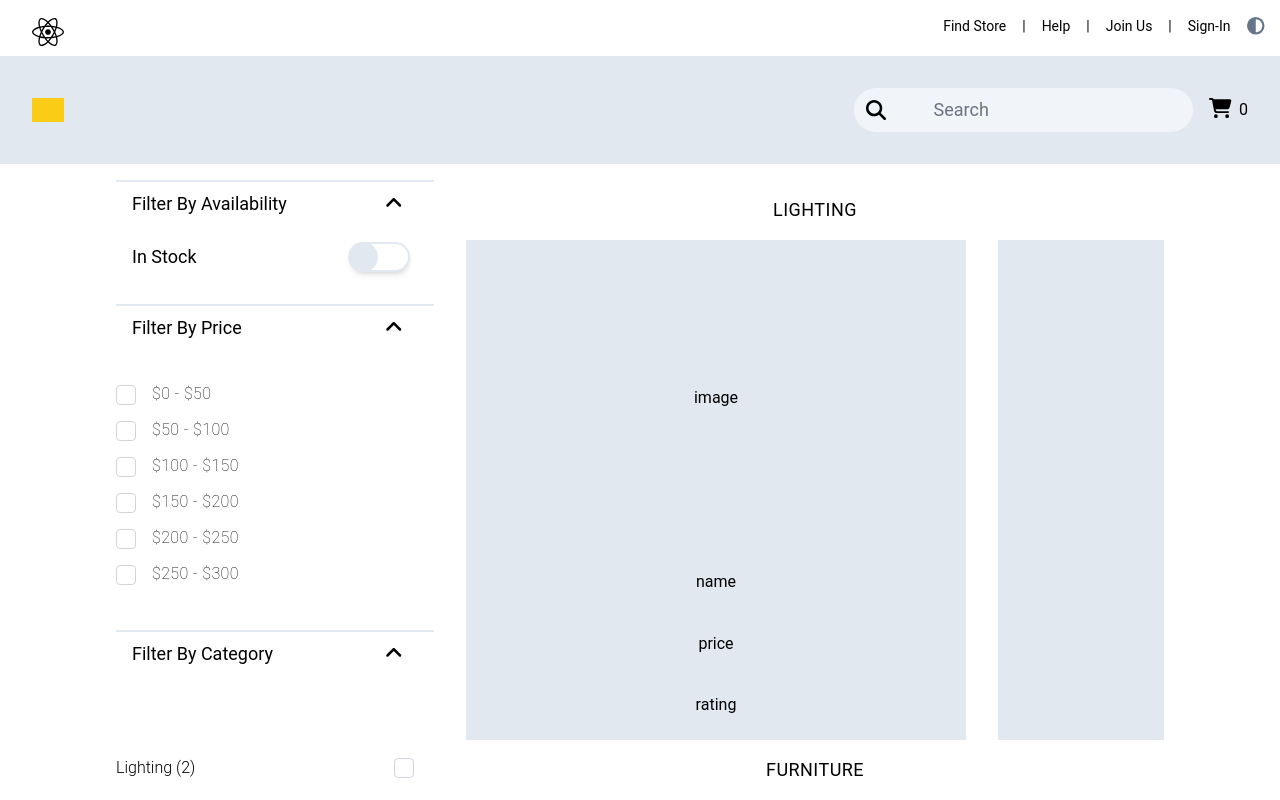
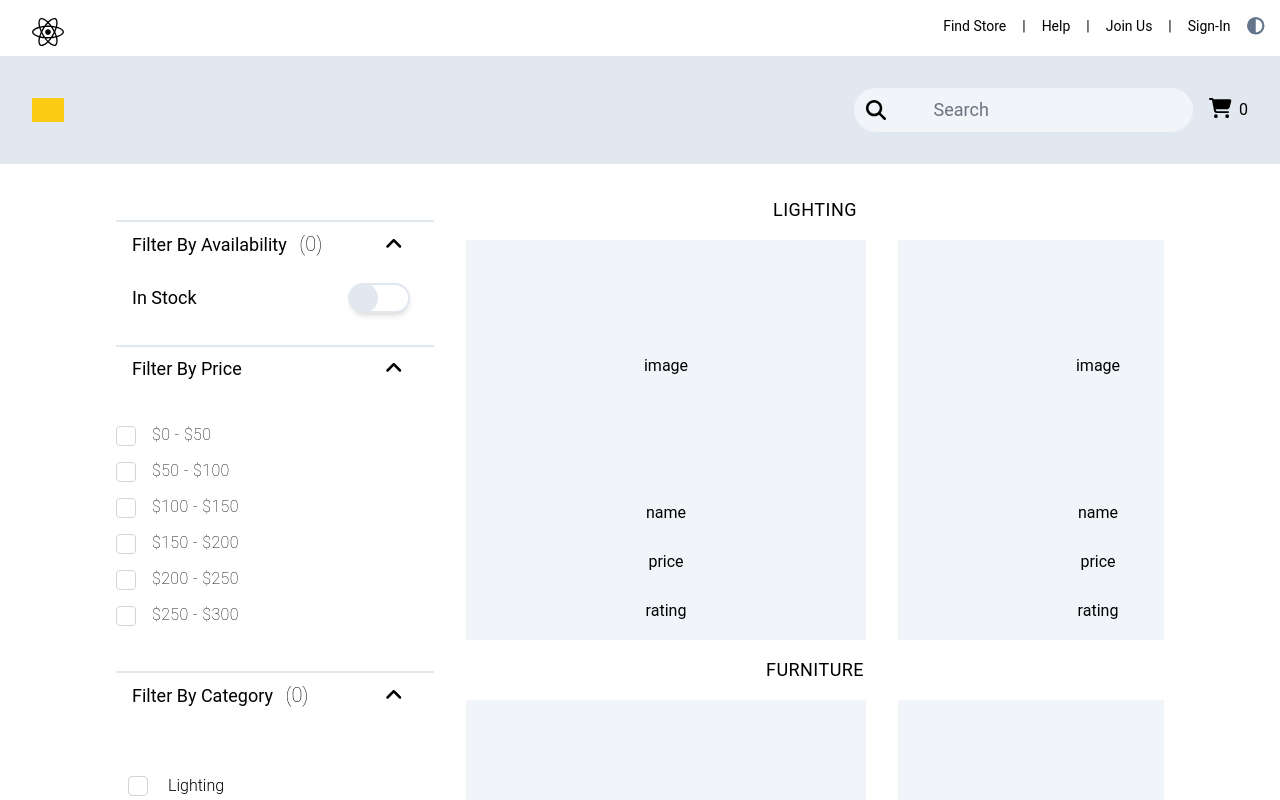
Before and after one commit to mSharifHub/e-commerce, a React (Create React App) app: page / in a window 1280 px wide. Shown: the top 800 px of the page. Built offline with nearby package versions, Linux system fonts and the light colour scheme.

Commit message:
#1.4 filter.  added feature on price filter which should be applied to all where the number of selected values appear when the specific container is close and it does not display when there is no selected values

```diff
--- a/src/components/filter/Filter.jsx
+++ b/src/components/filter/Filter.jsx
@@ -3,10 +3,12 @@
 import CategoryComponent from "./categoryComponent/CategoryComponent";
 import StarRatingComponent from "./ratingComponent/StarRatingComponent";
 import AvailabilityComponent from "./availabilityComponent/AvailabilityComponent";
+import { useFilter } from "../../providers/contexts/filterContext";
 
 export function Filter() {
+  const { state } = useFilter();
   return (
-    <div className="flex w-full h-full  flex-col  ">
+    <div className="flex w-full h-full  flex-col mt-10 ">
       {/* availability container filter */}
       <div className="flex relative">
         <div className="w-full">
@@ -19,7 +21,15 @@
       {/* price container filter */}
       <div className="flex relative">
         <div className="w-full">
-          <FilterPopUpMenu label="filter by price" Component={PriceComponent} />
+          <FilterPopUpMenu
+            label="filter by price"
+            Component={PriceComponent}
+            selectedTotal={
+              // it will only display values from 0 to max items of items when an user selects a value.
+              // this line of code will pass null if no checkboxes have been selected, therefore, only displaying 0 - max values
+              state.priceRanges.length > 0 ? state.priceSelectedCount : null
+            }
+          />
         </div>
       </div>
       {/* category container filter */}
--- a/src/components/filter/categoryComponent/CategoryComponent.jsx
+++ b/src/components/filter/categoryComponent/CategoryComponent.jsx
@@ -13,37 +13,19 @@
     dispatch({ type: "SET_CATEGORY", payload: category });
   };
 
-  const numItemsPerCategory = (category) => {
-    let numOfItems = 0;
-
-    switch (category) {
-      case "":
-        numOfItems = products.length;
-        break;
-      default:
-        numOfItems = products.filter(
-          (product) => product.category === category,
-        ).length;
-        break;
-    }
-
-    return numOfItems;
-  };
+  const result = products.filter((product) =>
+    state.category.includes(product.category),
+  ).length;
 
   return (
-    <div className=" relative flex h-full w-full flex-col  justify-start p-4  ">
-      <div className="flex-col ">
+    <div className=" relative m-2 flex w-full flex-col  justify-start  ">
+      <div className="flex-col w-full ">
         {listCategories.map((category) => (
           <label
             key={category}
             htmlFor={category}
-            className="flex w-full mt-10 mr-4 justify-center items-center sm:justify-between   "
+            className="flex w-full mt-8  justify-start items-center  "
           >
-            <span className="font-light py-2  w-full">
-              {category}
-              {"\t"}({numItemsPerCategory(category)})
-            </span>
-
             <input
               type="checkbox"
               id={category}
@@ -51,6 +33,7 @@
               onClick={() => onCategoryChange(category)}
               className="w-5 h-5 mx-5 text-blue-600  border-gray-300 rounded focus:ring-blue-500"
             />
+            <span className="font-light py-2  w-full">{category}</span>
           </label>
         ))}
       </div>
--- a/src/components/filter/filterPopUpMenu/FilterPopUpMenu.jsx
+++ b/src/components/filter/filterPopUpMenu/FilterPopUpMenu.jsx
@@ -3,7 +3,11 @@
 import { FontAwesomeIcon } from "@fortawesome/react-fontawesome";
 import { faAngleDown, faAngleUp } from "@fortawesome/free-solid-svg-icons";
 
-export default function FilterPopUpMenu({ label, Component }) {
+export default function FilterPopUpMenu({
+  label,
+  Component,
+  selectedTotal = 0,
+}) {
   const [isVisible, setIsVisible] = useState(true);
 
   const toogle = () => {
@@ -18,9 +22,16 @@
         className="m-4 flex border-t-2 border-slate-200 py-2 px-4  cursor-pointer  "
       >
         <div className=" flex justify-between items-center w-full">
-          <span className="text-lg capitalize hover:text-slate-500">
-            {label}
-          </span>
+          <div className="text-lg capitalize hover:text-slate-500">
+            <span>{label} </span>
+            <span
+              className={`${
+                selectedTotal === null ? "hidden" : "inline-block"
+              }  text-xl mx-2 font-thin`}
+            >
+              ({selectedTotal})
+            </span>
+          </div>
           <div className="justify-items-center mx-2 px-2 hover:text-slate-500">
             <FontAwesomeIcon
               icon={!isVisible ? faAngleDown : faAngleUp}
--- a/src/components/filter/priceComponent/PriceComponent.jsx
+++ b/src/components/filter/priceComponent/PriceComponent.jsx
@@ -1,8 +1,6 @@
 /* eslint-disable jsx-a11y/label-has-associated-control */
 
-import { useCart } from "../../../providers/contexts/cartContext";
 import { useFilter } from "../../../providers/contexts/filterContext";
-import { priceRangeResult } from "../../../helpers/filter_helpers/filterHelpers";
 
 export default function PriceComponent() {
   const priceRangeOptions = [
@@ -15,10 +13,6 @@
   ];
 
   const { state, dispatch } = useFilter();
-
-  const {
-    state: { products },
-  } = useCart();
 
   const isChecked = (label) => {
     const range = label
@@ -50,20 +44,11 @@
       updatedRanges = [...state.priceRanges, newRange];
     }
 
-    dispatch({ type: "SET_PRICE", payload: updatedRanges });
+    dispatch({ type: "SET_PRICE", payload: updatedRanges }); // updates the price range
   };
 
   return (
     <div className="flex flex-col p-4 ">
-      <span
-        className={`${
-          state.priceRanges.length === 0
-            ? "hidden"
-            : " absolute top-[12%] right-[40%] -translate-x-1/2 -translate-y-1/2 text-lg  w-10  text-center"
-        }`}
-      >
-        ({priceRangeResult(products, state)})
-      </span>
       <div className="flex flex-col justify-start items-start ">
         {priceRangeOptions.map((label) => (
           <label
--- a/src/components/products/Product.jsx
+++ b/src/components/products/Product.jsx
@@ -1,6 +1,6 @@
 export function Product() {
   return (
-    <div className="grid  bg-slate-200 w-[500px] h-[500px]  cursor-pointer">
+    <div className="grid  bg-slate-100 w-[400px] h-[400px]  cursor-pointer">
       <div className="grid grid-rows-[1fr_0.2fr_0.2fr_0.2fr] m-1 ">
         <div className=" flex justify-center items-center ">image</div>
         <div className=" flex justify-center items-center ">name</div>
--- a/src/helpers/filter_helpers/filterHelpers.js
+++ b/src/helpers/filter_helpers/filterHelpers.js
@@ -8,14 +8,10 @@
     return acc;
   }, {});
 
-export const priceRangeResult = (products, state) => {
+export const priceRangeResult = (products, min, max) => {
   const result = products.filter((product) => {
     const productPrice = parseFloat(product.price.slice(1), 10);
-    return (
-      productPrice >= state.priceRange.min &&
-      productPrice <= state.priceRange.max
-    );
+    return productPrice >= min && productPrice <= max;
   }).length;
-
   return result;
 };
--- a/src/providers/FilterProvider.jsx
+++ b/src/providers/FilterProvider.jsx
@@ -1,17 +1,22 @@
 import { useMemo, useReducer } from "react";
 import { filterReducer } from "./reducers/filterReducer";
 import { filterContext } from "./contexts/filterContext";
-import { products as data } from "../data/productsData/products";
+import { products } from "../data/productsData/products";
+import { priceRangeResult } from "../helpers/filter_helpers/filterHelpers";
 
 export function FilterProvider({ children }) {
   const categoriesList = Array.from(
-    new Set(data.map((product) => product.category)),
+    new Set(products.map((product) => product.category)),
   );
+
+  const min = 0;
+  const max = 500;
 
   const initialState = {
     category: [], // displays the list of selected categories to be used to filter the display
     priceRanges: [], // used to extract the min and max value if multiple ranges are selected
-    priceRange: { min: 0, max: 500 }, // the value extracted to filter data based on the price query
+    priceRange: { min, max }, // the value extracted to filter data based on the price query
+    priceSelectedCount: priceRangeResult(products, min, max), // sets the initial value
     listCategories: categoriesList, // used to display number of items per category
     inStock: false,
     rating: null,
--- a/src/providers/reducers/filterReducer.js
+++ b/src/providers/reducers/filterReducer.js
@@ -1,4 +1,7 @@
 /* eslint-disable no-case-declarations */
+import { products } from "../../data/productsData/products";
+import { priceRangeResult } from "../../helpers/filter_helpers/filterHelpers";
+
 export const filterReducer = (state, action) => {
   const currentCategory = action.payload;
 
@@ -10,11 +13,17 @@
       const rangeValues = rangeGroup.flat();
       const minPrice = rangeValues.length > 0 ? Math.min(...rangeValues) : 0;
       const maxPrice = rangeValues.length > 0 ? Math.max(...rangeValues) : 500;
+      const newPriceSelectedCount = priceRangeResult(
+        products,
+        minPrice,
+        maxPrice,
+      );
 
       return {
         ...state,
         priceRanges: rangeGroup,
         priceRange: { min: minPrice, max: maxPrice },
+        priceSelectedCount: newPriceSelectedCount,
       };
 
     case "SET_CATEGORY":
```
